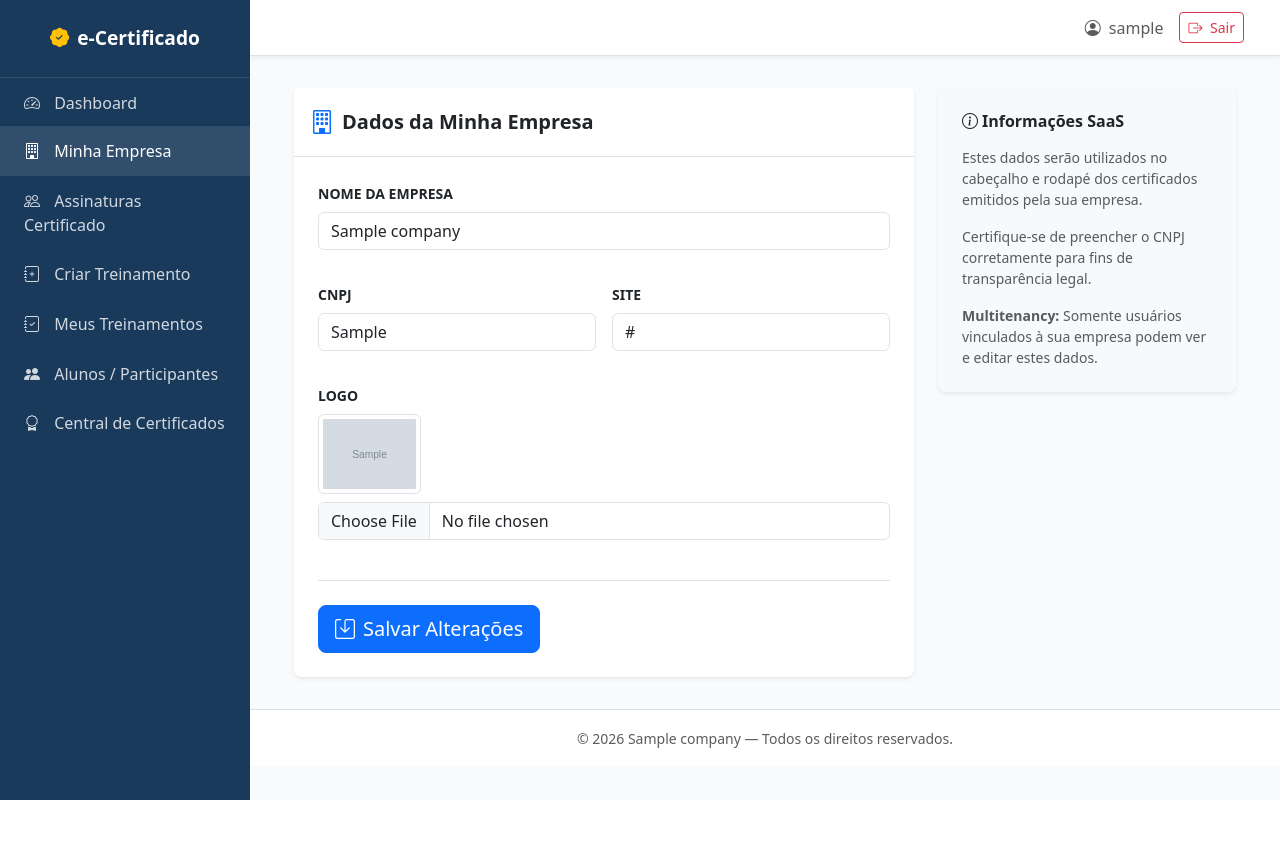
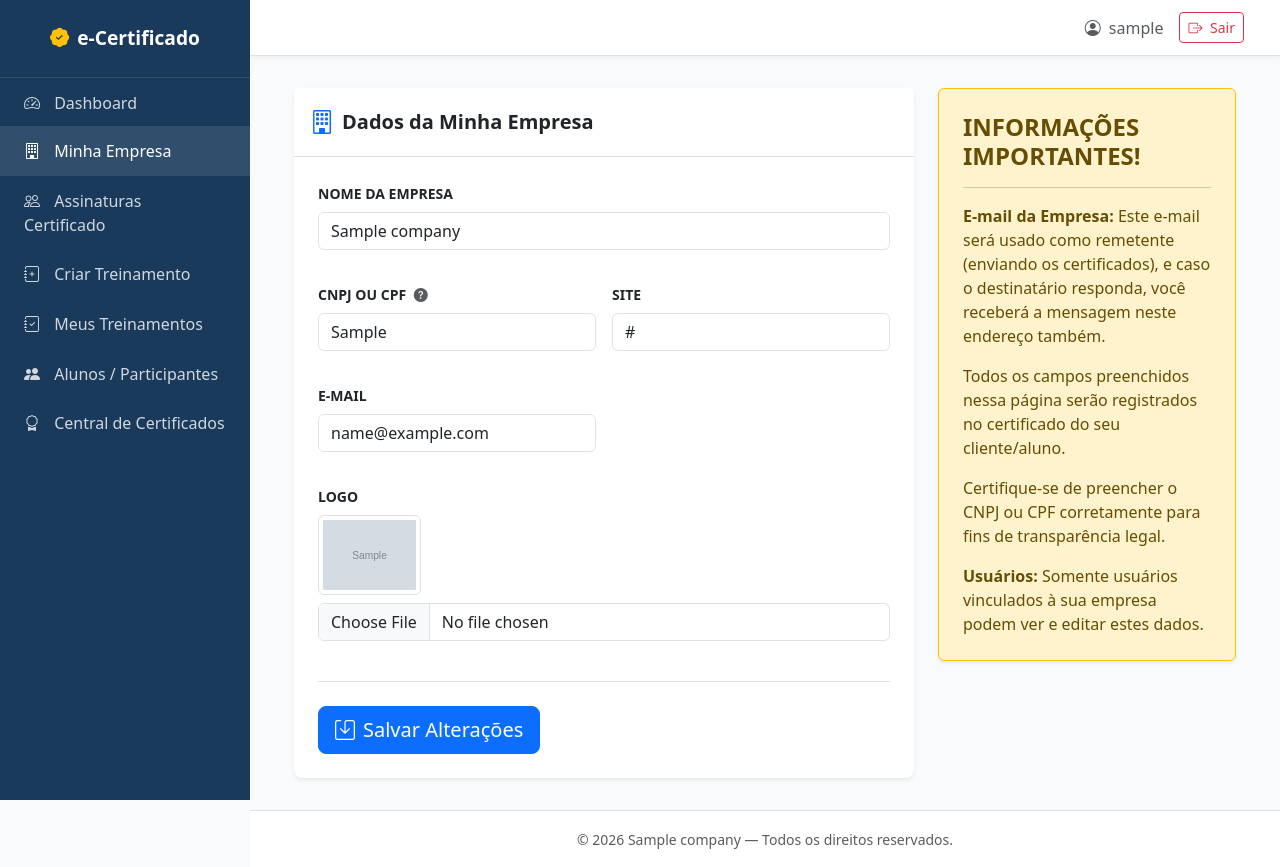
Before and after one commit to F-Bonin/app.gocertificado, a Django app: page /painel/configuracoes/ in a window 1280 px wide. Before the commit the page ends 800 px from the top, so only its background shows below. Run offline with Django 5.2, Linux system fonts and the light colour scheme; a user stored in the database is signed in; tables that the repository leaves empty hold one stand-in row (values such as "Sample post"); grey boxes marked "Sample" are stand-in pictures; parts of the project's set-up code (start-up, migrations or seed data) failed here and were passed over.

Commit message:
E-mail do usuário envia certificado + Aceita CPF na emissão do certificado

```diff
--- a/apps/certificates/services/email_sender.py
+++ b/apps/certificates/services/email_sender.py
@@ -36,11 +36,13 @@ def send_certificate_email(certificate) -> bool:
             }
         )
 
+        company_email = reg.instructor.company.email
         email = EmailMessage(
             subject=subject,
             body=body,
             from_email=settings.DEFAULT_FROM_EMAIL,
             to=[reg.email],
+            reply_to=[company_email],
         )
         email.content_subtype = "html"
 
--- a/apps/core/forms.py
+++ b/apps/core/forms.py
@@ -5,12 +5,13 @@ from .models import Company, Instructor, Course
 class CompanyForm(forms.ModelForm):
     class Meta:
         model = Company
-        fields = ["name", "cnpj", "website", "logo"]
+        fields = ["name", "cnpj", "website", "logo", "email"]
         widgets = {
             "name": forms.TextInput(attrs={"class": "form-control"}),
             "cnpj": forms.TextInput(attrs={"class": "form-control", "placeholder": "00.000.000/0000-00"}),
             "website": forms.URLInput(attrs={"class": "form-control", "placeholder": "https://..."}),
             "logo": forms.FileInput(attrs={"class": "form-control"}),
+            "email": forms.EmailInput(attrs={"class": "form-control", "placeholder": "contato@empresa.com"}),
         }
 
 
--- a/apps/core/models.py
+++ b/apps/core/models.py
@@ -8,10 +8,33 @@ from django.db import models
 
 class Company(models.Model):
     """Empresa ou organização que emite os certificados."""
-    name = models.CharField("Nome da empresa", max_length=200)
-    logo = models.ImageField(upload_to='company_logos/', blank=True, null=True)
-    cnpj = models.CharField(max_length=20, blank=True, null=True)
-    website = models.URLField("Site", blank=True)
+    name = models.CharField(
+        "Nome da empresa",
+        max_length=200,
+        help_text="Atenção: A informação deste campo sairá impressa no certificado do aluno."
+    )
+    logo = models.ImageField(
+        upload_to='company_logos/',
+        blank=True,
+        null=True,
+        help_text="Atenção: A informação deste campo sairá impressa no certificado do aluno."
+    )
+    cnpj = models.CharField(
+        "CNPJ ou CPF",
+        max_length=20,
+        blank=True,
+        null=True,
+        help_text="Atenção! Seu CNPJ sairá no certificado do seu aluno. Se for emitir como pessoa física, preencha com CPF."
+    )
+    website = models.URLField(
+        "Site",
+        blank=True,
+        help_text="Atenção: A informação deste campo sairá impressa no certificado do aluno."
+    )
+    email = models.EmailField(
+        "E-mail",
+        help_text="Atenção: Este e-mail receberá as respostas dos alunos."
+    )
     active = models.BooleanField("Ativo", default=True)
     created_at = models.DateTimeField(auto_now_add=True)
 
--- a/templates/core/company_form.html
+++ b/templates/core/company_form.html
@@ -22,7 +22,10 @@
                         </div>
 
                         <div class="col-md-6 mb-3">
-                            <label class="form-label fw-bold small text-uppercase">{{ form.cnpj.label }}</label>
+                            <label class="form-label fw-bold small text-uppercase">
+                                {{ form.cnpj.label }}
+                                <i class="bi bi-question-circle-fill text-muted ms-1" data-bs-toggle="tooltip" title="{{ form.cnpj.help_text }}"></i>
+                            </label>
                             {{ form.cnpj }}
                             {% if form.cnpj.errors %}<div class="text-danger small">{{ form.cnpj.errors }}</div>{% endif %}
                         </div>
@@ -31,6 +34,12 @@
                             <label class="form-label fw-bold small text-uppercase">{{ form.website.label }}</label>
                             {{ form.website }}
                             {% if form.website.errors %}<div class="text-danger small">{{ form.website.errors }}</div>{% endif %}
+                        </div>
+
+                        <div class="col-md-6 mb-3">
+                            <label class="form-label fw-bold small text-uppercase">{{ form.email.label }}</label>
+                            {{ form.email }}
+                            {% if form.email.errors %}<div class="text-danger small">{{ form.email.errors }}</div>{% endif %}
                         </div>
 
                         <div class="col-md-12 mb-3">
@@ -56,14 +65,25 @@
     </div>
 
     <div class="col-md-4">
-        <div class="card shadow-sm border-0 bg-light">
-            <div class="card-body p-4 text-muted small">
-                <h6 class="fw-bold text-dark mb-3"><i class="bi bi-info-circle me-1"></i>Informações SaaS</h6>
-                <p>Estes dados serão utilizados no cabeçalho e rodapé dos certificados emitidos pela sua empresa.</p>
-                <p>Certifique-se de preencher o CNPJ corretamente para fins de transparência legal.</p>
-                <p class="mb-0"><strong>Multitenancy:</strong> Somente usuários vinculados à sua empresa podem ver e editar estes dados.</p>
-            </div>
+        <div class="alert alert-warning border-warning shadow-sm p-4">
+            <h4 class="alert-heading" style="font-weight: bold;">INFORMAÇÕES IMPORTANTES!</h4>
+            <hr>
+            <p><strong>E-mail da Empresa:</strong> Este e-mail será usado como remetente (enviando os certificados), e caso o destinatário responda, você receberá a mensagem neste endereço também.</p>
+            <p>Todos os campos preenchidos nessa página serão registrados no certificado do seu cliente/aluno.</p>
+            <p>Certifique-se de preencher o CNPJ ou CPF corretamente para fins de transparência legal.</p>
+            <p class="mb-0"><strong>Usuários:</strong> Somente usuários vinculados à sua empresa podem ver e editar estes dados.</p>
         </div>
     </div>
 </div>
 {% endblock %}
+
+{% block extra_js %}
+<script>
+    document.addEventListener('DOMContentLoaded', function() {
+        var tooltipTriggerList = [].slice.call(document.querySelectorAll('[data-bs-toggle="tooltip"]'));
+        var tooltipList = tooltipTriggerList.map(function (tooltipTriggerEl) {
+            return new bootstrap.Tooltip(tooltipTriggerEl)
+        });
+    });
+</script>
+{% endblock %}
```
Also changed, not shown: apps/certificates/services/pdf_generator.py (+9 -2 lines), apps/core/migrations/0007_company_email_alter_company_cnpj_alter_company_logo_and_more.py (added), apps/core/migrations/0008_alter_company_cnpj.py (added).
